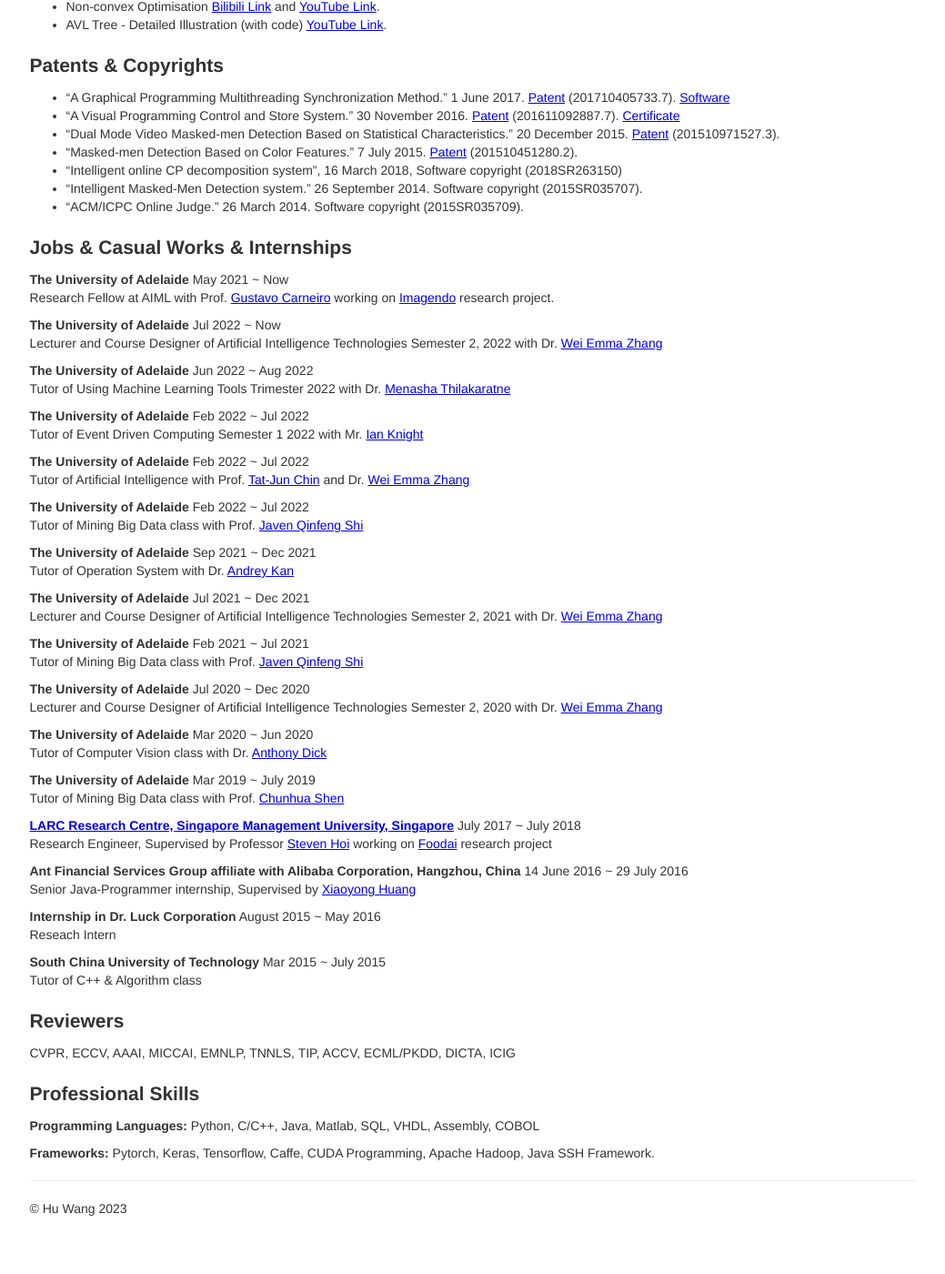
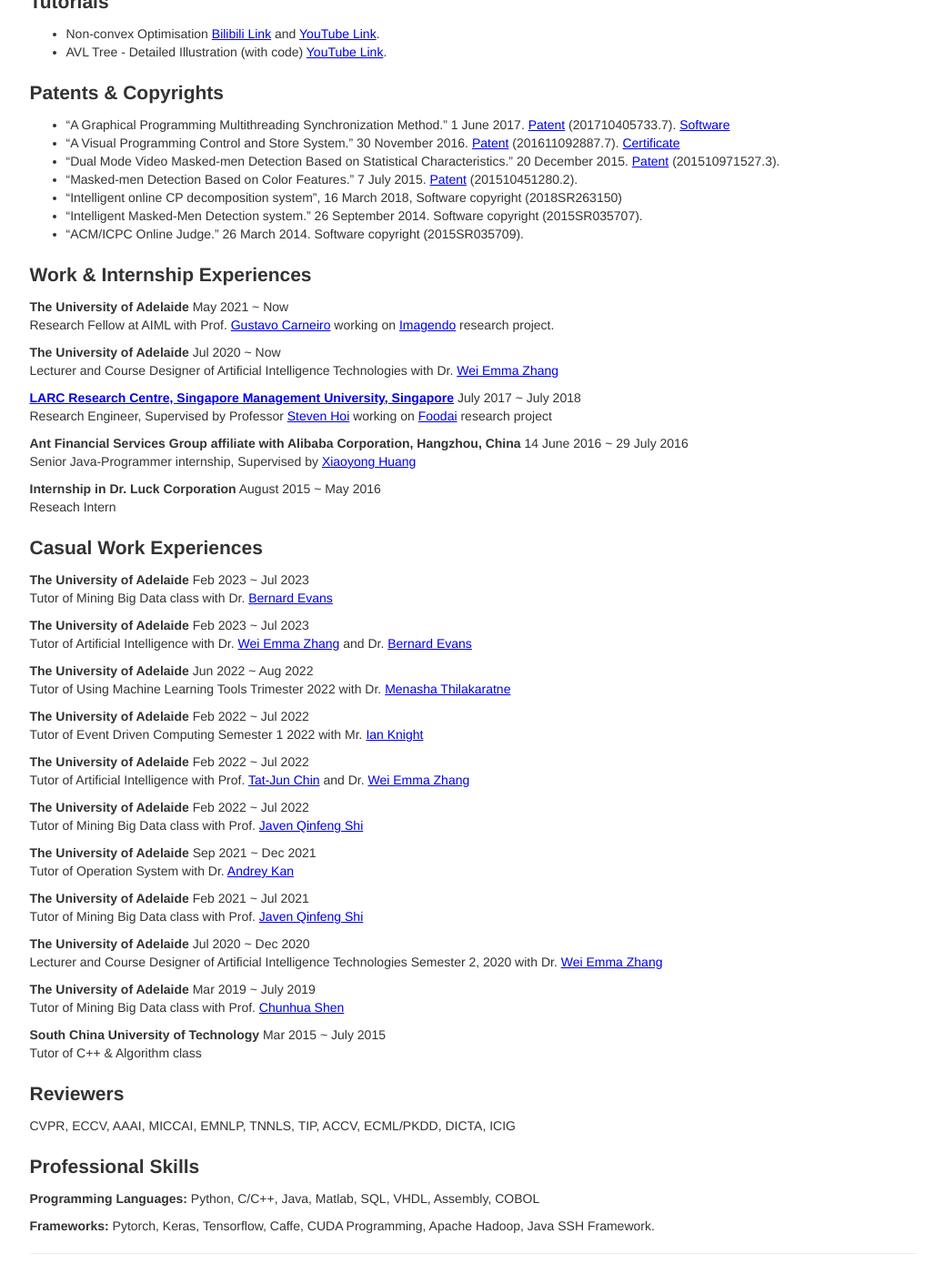
Before and after one commit to billhhh/whblog-omega, a Jekyll site: the page res/index.html, which Jekyll copies as it is, in a window 1280 px wide and 1400 px high, scrolled down 1293 px. Shown: the whole window at 91% size, without its empty margins (120-1159 px from the left). Built offline with Jekyll 4.4.1, drawn with Linux system fonts in a browser that asks for light colours; before the commit the page ends 2661 px from its top, so only the background shows below that; some of the changed text lies outside the part shown.

Commit message:
Update index.html

```diff
--- a/res/index.html
+++ b/res/index.html
@@ -27,6 +27,10 @@
       <p>
         <strong>Personal Website:</strong>
         <a href="https://huwang01.github.io">https://huwang01.github.io</a>
+      </p>
+      <p>
+        <strong>Google Scholar:</strong>
+        <a href = "https://scholar.google.com.au/citations?user=K_6dgCgAAAAJ&hl=en">https://scholar.google.com.au/citations?user=K_6dgCgAAAAJ&hl=en</a>
       </p>
       <p>
         <strong>Personal Introduction:</strong>
@@ -154,7 +158,7 @@
       </div>
 
 
-      <h2>Jobs & Casual Works & Internships</h2>
+      <h2>Work & Internship Experiences</h2>
      <div class="row">
 	<strong>The University of Adelaide</strong>
         <span class="time">May 2021 ~ Now</span>
@@ -163,8 +167,41 @@
 
      <div class="row">
 	<strong>The University of Adelaide</strong>
-        <span class="time">Jul 2022 ~ Now</span>
-        <p>Lecturer and Course Designer of Artificial Intelligence Technologies Semester 2, 2022 with Dr. <a href="https://researchers.adelaide.edu.au/profile/wei.e.zhang">Wei Emma Zhang</a></p>
+        <span class="time">Jul 2020 ~ Now</span>
+        <p>Lecturer and Course Designer of Artificial Intelligence Technologies with Dr. <a href="https://researchers.adelaide.edu.au/profile/wei.e.zhang">Wei Emma Zhang</a></p>
+      </div>
+
+      <div class="row">
+        <strong><a href = "https://larc.smu.edu.sg/people/researchers">LARC Research Centre, Singapore Management University, Singapore</a></strong>
+        <span class="time">July 2017 ~ July 2018</span>
+        <p>Research Engineer, Supervised by Professor <a href="https://sites.google.com/view/stevenhoi/home">Steven Hoi</a> working on <a href='https://foodai.org/'>Foodai</a> research project</p>
+      </div>
+
+      <div class="row">
+        <strong>Ant Financial Services Group affiliate with Alibaba Corporation, Hangzhou, China</strong>
+        <span class="time">14 June 2016 ~ 29 July 2016</span>
+        <p>Senior Java-Programmer internship, Supervised by <a href="https://www.linkedin.com/in/booyifun/">Xiaoyong Huang</a></p>
+      </div>
+
+    <div class="row">
+        <strong>Internship in Dr. Luck Corporation</strong>
+        <span class="time">August 2015 ~ May 2016</span>
+        <p>Reseach Intern</p>
+      </div>
+
+
+
+      <h2>Casual Work Experiences</h2>
+     <div class="row">
+        <strong>The University of Adelaide</strong>
+        <span class="time">Feb 2023 ~ Jul 2023</span>
+        <p>Tutor of Mining Big Data class with Dr. <a href="https://researchers.adelaide.edu.au/profile/bernard.evans">Bernard Evans</a></p>
+      </div>
+
+     <div class="row">
+	<strong>The University of Adelaide</strong>
+        <span class="time">Feb 2023 ~ Jul 2023</span>
+        <p>Tutor of Artificial Intelligence with Dr. <a href="https://researchers.adelaide.edu.au/profile/wei.e.zhang">Wei Emma Zhang</a> and Dr. <a href="https://researchers.adelaide.edu.au/profile/bernard.evans">Bernard Evans</a></p>
       </div>
 
      <div class="row">
@@ -197,12 +234,6 @@
         <p>Tutor of Operation System with Dr. <a href="https://www.linkedin.com/in/malysch/?originalSubdomain=au">Andrey Kan</a></p>
       </div>
 
-     <div class="row">
-	<strong>The University of Adelaide</strong>
-        <span class="time">Jul 2021 ~ Dec 2021</span>
-        <p>Lecturer and Course Designer of Artificial Intelligence Technologies Semester 2, 2021 with Dr. <a href="https://researchers.adelaide.edu.au/profile/wei.e.zhang">Wei Emma Zhang</a></p>
-      </div>
-
       <div class="row">
         <strong>The University of Adelaide</strong>
         <span class="time">Feb 2021 ~ Jul 2021</span>
@@ -216,33 +247,9 @@
       </div>
 
       <div class="row">
-	<strong>The University of Adelaide</strong>
-        <span class="time">Mar 2020 ~ Jun 2020</span>
-        <p>Tutor of Computer Vision class with Dr. <a href="https://scholar.google.com.au/citations?user=Y6wo5UwAAAAJ&hl=en">Anthony Dick</a></p>
-      </div>
-
-      <div class="row">
         <strong>The University of Adelaide</strong>
         <span class="time">Mar 2019 ~ July 2019</span>
         <p>Tutor of Mining Big Data class with Prof. <a href="https://cs.adelaide.edu.au/~chhshen/">Chunhua Shen</a></p>
-      </div>
-
-      <div class="row">
-        <strong><a href = "https://larc.smu.edu.sg/people/researchers">LARC Research Centre, Singapore Management University, Singapore</a></strong>
-        <span class="time">July 2017 ~ July 2018</span>
-        <p>Research Engineer, Supervised by Professor <a href="https://sites.google.com/view/stevenhoi/home">Steven Hoi</a> working on <a href='https://foodai.org/'>Foodai</a> research project</p>
-      </div>
-
-      <div class="row">
-        <strong>Ant Financial Services Group affiliate with Alibaba Corporation, Hangzhou, China</strong>
-        <span class="time">14 June 2016 ~ 29 July 2016</span>
-        <p>Senior Java-Programmer internship, Supervised by <a href="https://www.linkedin.com/in/booyifun/">Xiaoyong Huang</a></p>
-      </div>
-
-    <div class="row">
-        <strong>Internship in Dr. Luck Corporation</strong>
-        <span class="time">August 2015 ~ May 2016</span>
-        <p>Reseach Intern</p>
       </div>
 
       <div class="row">
```
